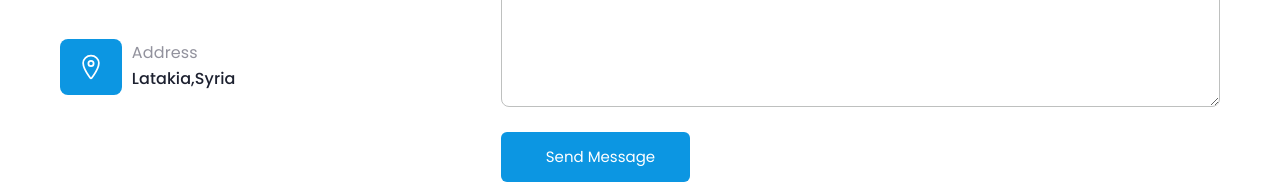
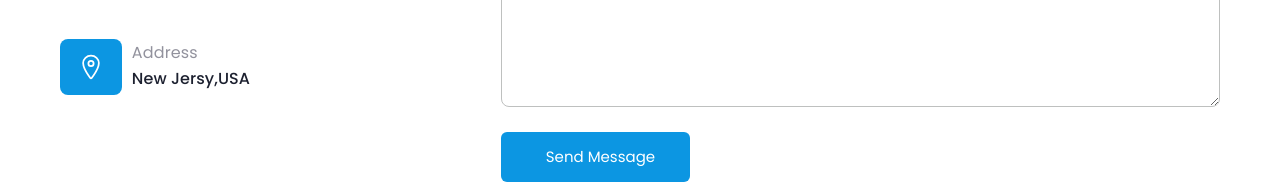
Before and after one commit to Engabdullahaljamal/my-portfolio-, a React (Vite) app: page / in a window 1280 px wide. Shown: the part 6791-6975 px from the top of the page. Built offline with nearby package versions, Linux system fonts and the light colour scheme; a web font is replaced by a local one.

Commit message:
new update

```diff
--- a/src/component/Contact/Contact.jsx
+++ b/src/component/Contact/Contact.jsx
@@ -25,7 +25,7 @@ function Contact({ theme }) {
         {
             icon: <IoLocationOutline />,
             title: 'Address',
-            value: 'Latakia,Syria',
+            value: 'New Jersy,USA',
         },
 
     ]
```
